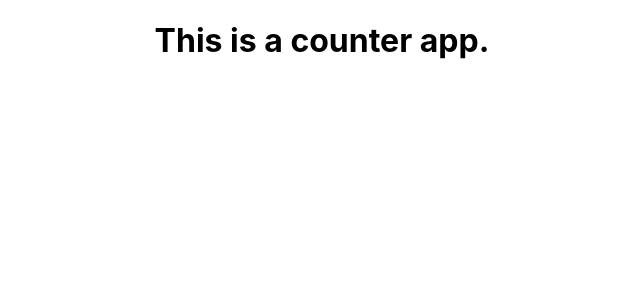
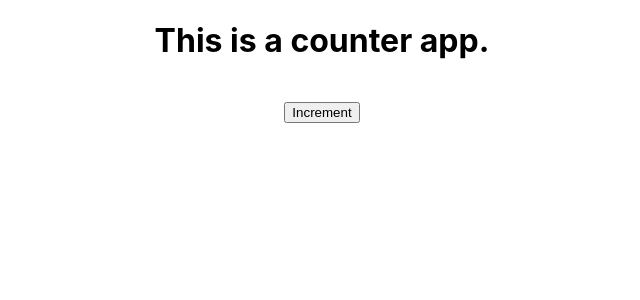
Before and after one commit to montacerdk/tdd-react-jest-enzyme, a React (Create React App) app: page / in a window 1280 px wide. Shown: the top 300 px of the page, without its empty margins (318-958 px from the left). Built offline with nearby package versions, Linux system fonts and the light colour scheme.

Commit message:
Add button and correct test

```diff
--- a/src/App.css
+++ b/src/App.css
@@ -1,3 +1,7 @@
 .App {
   text-align: center;
 }
+
+.App button {
+  margin-top: 20px;
+}
--- a/src/App.tsx
+++ b/src/App.tsx
@@ -4,6 +4,7 @@ function App() {
   return (
     <div className="App">
       <h1>This is a counter app.</h1>
+      <button id="increment-button">Increment</button>
     </div>
   );
 }
```
